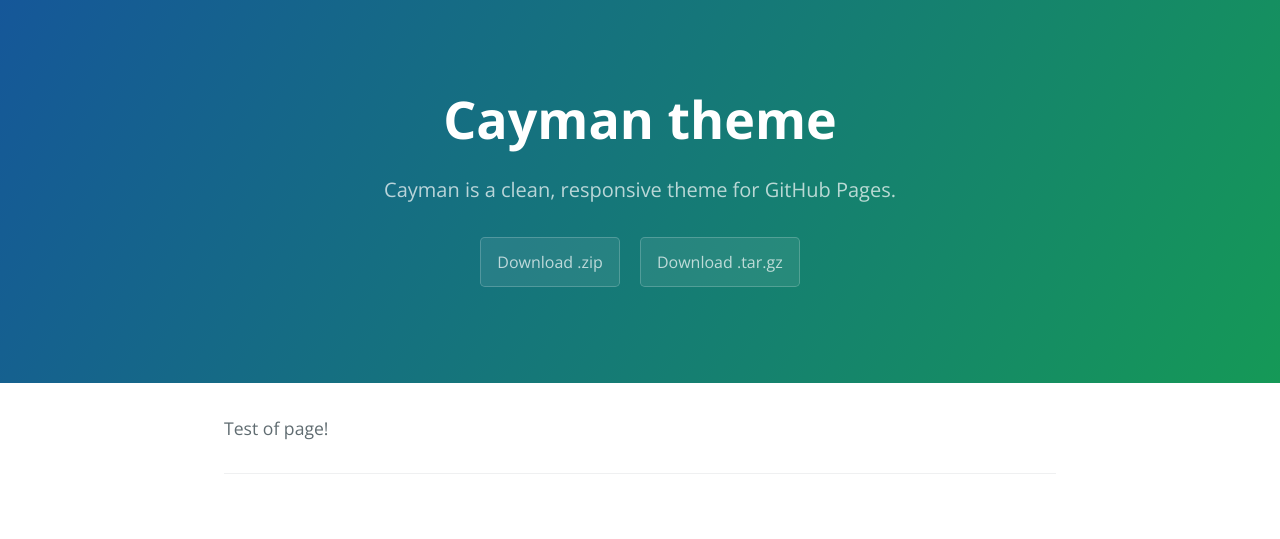
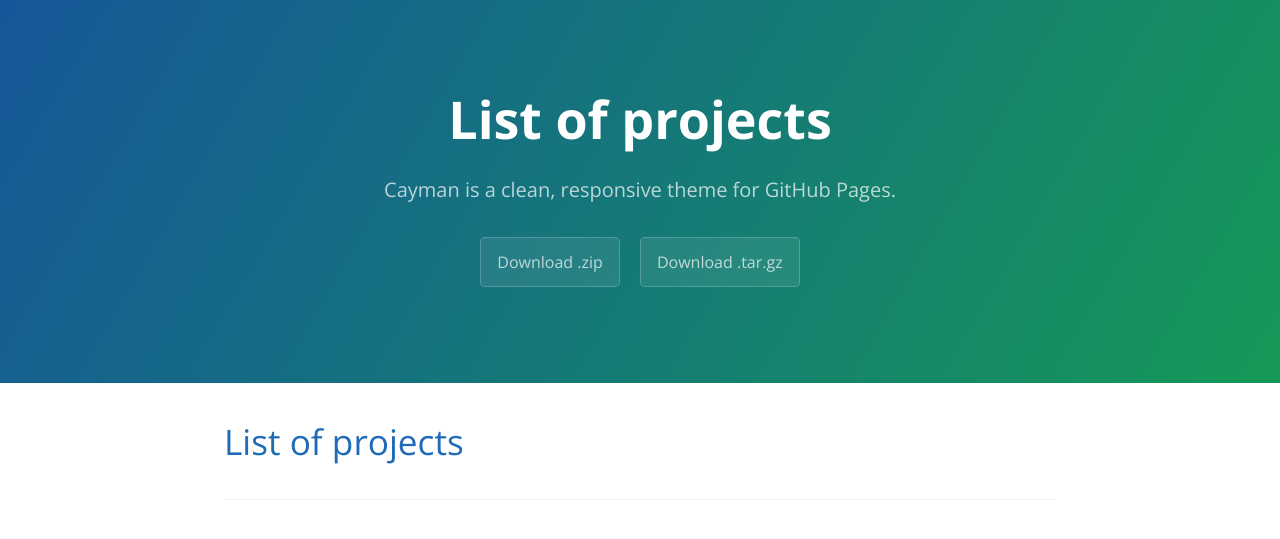
Before and after one commit to Antochino/Antochino.github.io, a Jekyll site: the page built from index.md, in a window 1280 px wide. Shown: the top 539 px of the page. Built offline with Jekyll 4.4.1, drawn with Linux system fonts in a browser that asks for light colours; our own code applies the rules of GitHub Pages for plain Markdown files.

Commit message:
Update index.md

```diff
--- a/index.md
+++ b/index.md
@@ -1 +1 @@
-Test of page!
+# [List of projects](https://antochino.github.io/projects/)
```
